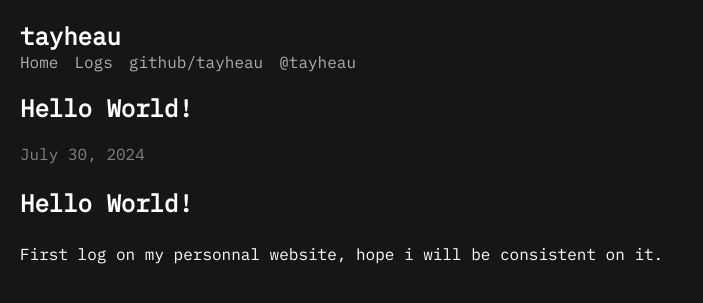
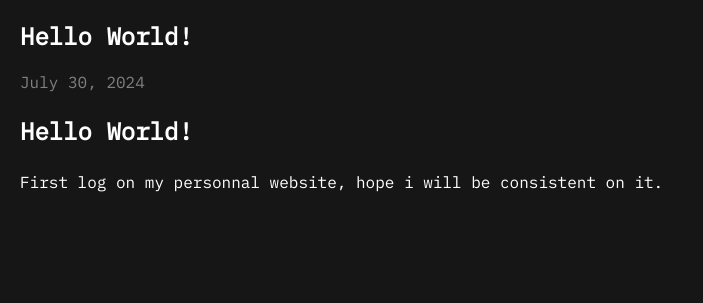
Before and after one commit to tayheau/tayheau.github.io, a Jekyll site: the page built from _posts/2024-07-30-helloworld.md, in a window 1280 px wide. Shown: the top 303 px of the page, without its empty margins (0-703 px from the left). Built offline with Jekyll 4.4.1, drawn with Linux system fonts in a browser that asks for light colours.

Commit message:
Update post.html

```diff
--- a/_layouts/post.html
+++ b/_layouts/post.html
@@ -39,28 +39,9 @@
             margin-bottom: 20px;
         }
 
-        a {
-            text-decoration: none;
-            color: rgb(174, 174, 174);
-            margin-right: 1em;
-        }
-
-        a:hover {
-            color: rgb(100, 100, 100);
-        }
     </style>
 </head>
 <body>
-    <header>
-        <h2>{{ site.title }}</h2>
-        <nav id="nav">
-            <a href="{{ site.baseurl }}/">Home</a>
-            <a href="{{ site.baseurl }}/logs.html">Logs</a>
-            <a href="https://github.com/recalldude">github/tayheau</a>
-            <a href="https://github.com/recalldude">@tayheau</a>
-        </nav>
-    </header>
-
     <article>
         <h1>{{ page.title }}</h1>
         <div class="post-meta">
```
